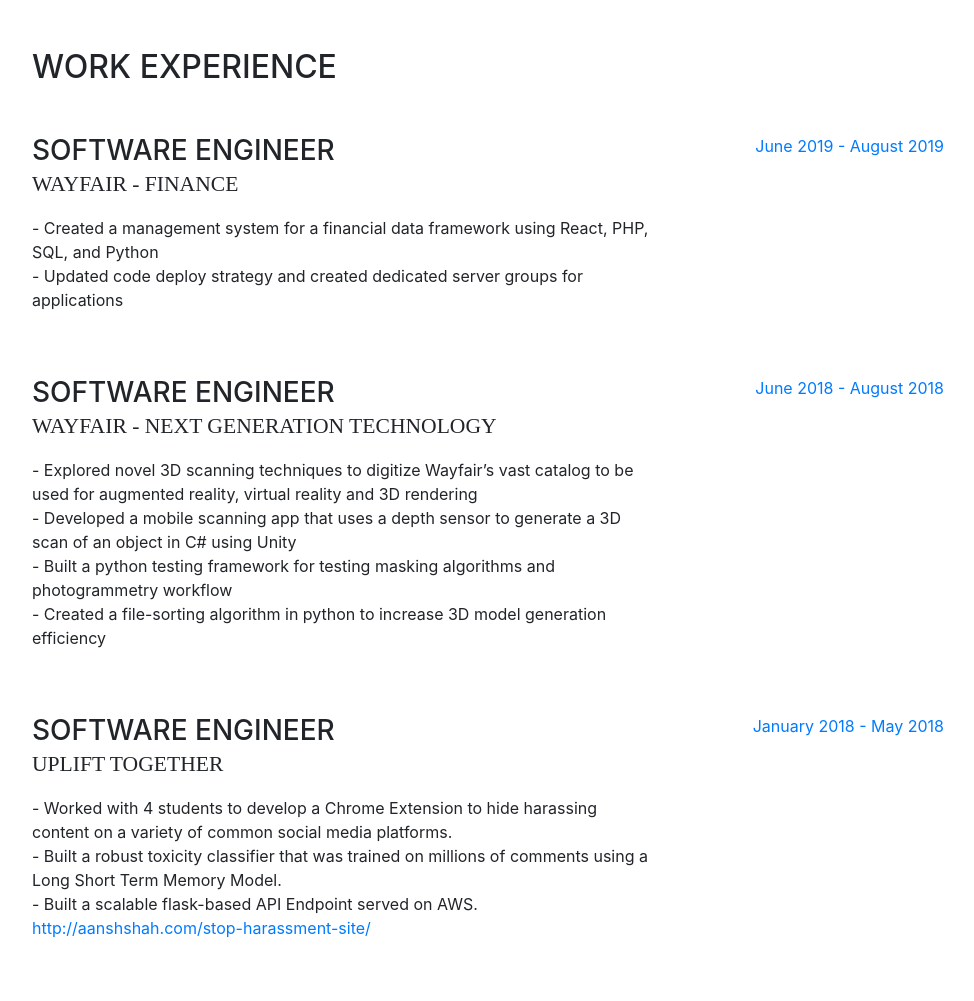
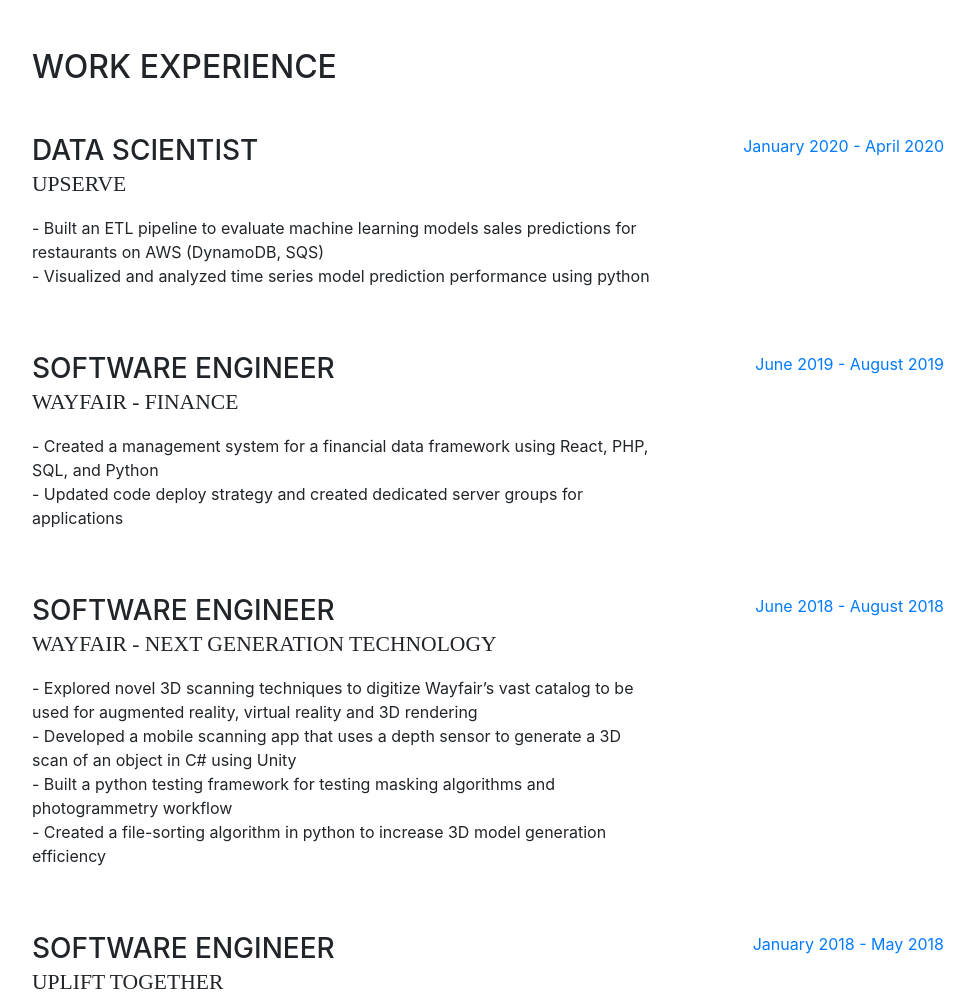
Before and after one commit to aanshshah/aanshshah.github.io, a website with bundled scripts: page index.html in a window 1280 px wide. Shown: the part 800-1801 px from the top of the page, without its empty margins (288-1262 px from the left). Built offline with nearby package versions, Linux system fonts and the light colour scheme; a web font is replaced by a local one.

Commit message:
updated work experience to website

```diff
--- a/index.html
+++ b/index.html
@@ -82,22 +82,6 @@
           <p class="mb-5">I am a graduate student at Brown University in the Computer Science Department, where I am discovering more about artificial intelligence
             and machine learning. After I graduate with my Master's degree in May, I will be joining Amazon as an engineer. </p>
           <ul class="list-inline list-social-icons mb-0">
-            <!-- <li class="list-inline-item">
-              <a href="https://www.facebook.com/alienboy97">
-                <span class="fa-stack fa-lg">
-                  <i class="fa fa-circle fa-stack-2x"></i>
-                  <i class="fa fa-facebook fa-stack-1x fa-inverse"></i>
-                </span>
-              </a>
-            </li> -->
-            <!--<li class="list-inline-item">-->
-              <!--<a href="#">-->
-                <!--<span class="fa-stack fa-lg">-->
-                  <!--<i class="fa fa-circle fa-stack-2x"></i>-->
-                  <!--<i class="fa fa-twitter fa-stack-1x fa-inverse"></i>-->
-                <!--</span>-->
-              <!--</a>-->
-            <!--</li>-->
             <li class="list-inline-item">
               <a href="https://www.linkedin.com/in/aansh-shah/">
                 <span class="fa-stack fa-lg">
@@ -121,7 +105,19 @@
       <section class="resume-section p-3 p-lg-5 d-flex flex-column" id="experience">
         <div class="my-auto">
           <h2 class="mb-5">Work Experience</h2>
-
+          <div class="resume-item d-flex flex-column flex-md-row mb-5">
+            <div class="resume-content mr-auto">
+              <h3 class="mb-0">Data Scientist</h3>
+              <div class="subheading mb-3">Upserve </div>
+              <p>
+        - Built an ETL pipeline to evaluate machine learning models sales predictions for restaurants on AWS (DynamoDB, SQS) <br>
+        - Visualized and analyzed time series model prediction performance using python
+              </p>
+            </div>
+            <div class="resume-date text-md-right">
+              <span class="text-primary">January 2020 - April 2020</span>
+            </div>
+          </div>
           <div class="resume-item d-flex flex-column flex-md-row mb-5">
             <div class="resume-content mr-auto">
               <h3 class="mb-0">Software Engineer</h3>
@@ -203,7 +199,7 @@
 
           <div class="resume-item d-flex flex-column flex-md-row">
             <div class="resume-content mr-auto">
-              <h3 class="mb-0">Full-Stack Developer</h3>
+              <h3 class="mb-0">Software Engineer</h3>
               <div class="subheading mb-3">crowdfound</div>
               <p>
                   - Developed a video-based networking platform used by more 500 users with Django and Javascript. <br>
@@ -537,22 +533,6 @@
                 <i class="devicon-wordpress-plain-wordmark colored"></i>
             </li>
           </ul>
-
-          <!--<div class="subheading mb-3">Workflow</div>-->
-          <!--<ul class="fa-ul mb-0">-->
-            <!--<li>-->
-              <!--<i class="fa-li fa fa-check"></i>-->
-              <!--Mobile-First, Responsive Design</li>-->
-            <!--<li>-->
-              <!--<i class="fa-li fa fa-check"></i>-->
-              <!--Cross Browser Testing &amp; Debugging</li>-->
-            <!--<li>-->
-              <!--<i class="fa-li fa fa-check"></i>-->
-              <!--Cross Functional Teams</li>-->
-            <!--<li>-->
-              <!--<i class="fa-li fa fa-check"></i>-->
-              <!--Agile Development &amp; Scrum</li>-->
-          <!--</ul>-->
         </div>
       </section>
 
@@ -563,41 +543,6 @@
           and binge watching shows on Netflix.</p>
         </div>
       </section>
-
-      <!--<section class="resume-section p-3 p-lg-5 d-flex flex-column" id="awards">-->
-        <!--<div class="my-auto">-->
-          <!--<h2 class="mb-5">Awards &amp; Certifications</h2>-->
-          <!--<ul class="fa-ul mb-0">-->
-            <!--<li>-->
-              <!--<i class="fa-li fa fa-trophy text-warning"></i>-->
-              <!--Google Analytics Certified Developer</li>-->
-            <!--<li>-->
-              <!--<i class="fa-li fa fa-trophy text-warning"></i>-->
-              <!--Mobile Web Specialist - Google Certification</li>-->
-            <!--<li>-->
-              <!--<i class="fa-li fa fa-trophy text-warning"></i>-->
-              <!--1<sup>st</sup>-->
-              <!--Place - University of Colorado Boulder - Emerging Tech Competition 2009</li>-->
-            <!--<li>-->
-              <!--<i class="fa-li fa fa-trophy text-warning"></i>-->
-              <!--1<sup>st</sup>-->
-              <!--Place - University of Colorado Boulder - Adobe Creative Jam 2008 (UI Design Category)</li>-->
-            <!--<li>-->
-              <!--<i class="fa-li fa fa-trophy text-warning"></i>-->
-              <!--2<sup>nd</sup>-->
-              <!--Place - University of Colorado Boulder - Emerging Tech Competition 2008</li>-->
-            <!--<li>-->
-            <!--<li>-->
-              <!--<i class="fa-li fa fa-trophy text-warning"></i>-->
-              <!--1<sup>st</sup>-->
-              <!--Place - James Buchanan High School - Hackathon 2006</li>-->
-            <!--<li>-->
-              <!--<i class="fa-li fa fa-trophy text-warning"></i>-->
-              <!--3<sup>rd</sup>-->
-              <!--Place - James Buchanan High School - Hackathon 2005</li>-->
-          <!--</ul>-->
-        <!--</div>-->
-      <!--</section>-->
 
     </div>
         <!-- Bootstrap core JavaScript -->
```
